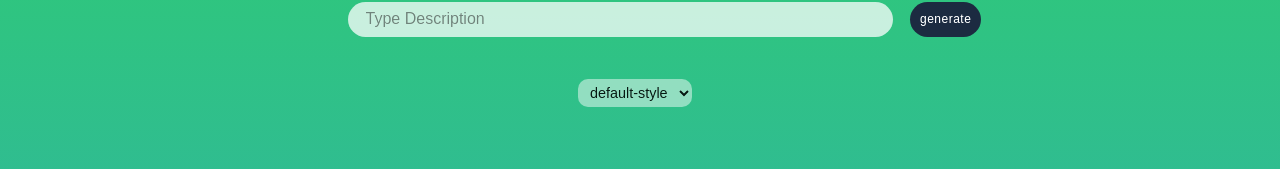
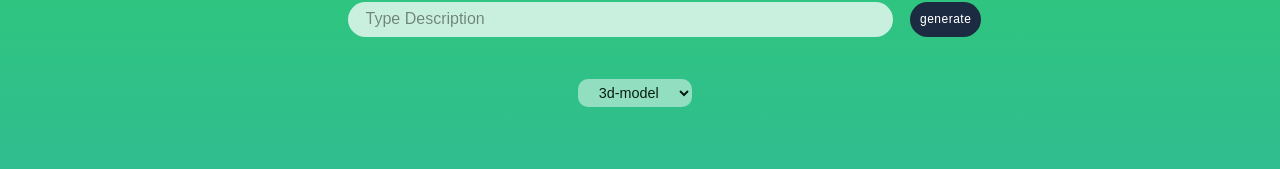
Before and after one commit to binhkid2/Genai, a React (Create React App) app in the folder FrontEnd/: page / in a window 1280 px wide. Shown: the part 164-333 px from the top of the page. Built offline with nearby package versions, Linux system fonts and the light colour scheme; a web font is replaced by a local one.

Commit message:
removed default

```diff
--- a/FrontEnd/src/App.js
+++ b/FrontEnd/src/App.js
@@ -13,7 +13,7 @@ function App() {
   const [viewObj, setObj] = useState("");
   const [bodyStyle, setStyle] = useState({});
   const [imgStyle, setImgStyle] = useState({});
-  const [presetStyle, setPresetStyle] = useState("");
+  const [presetStyle, setPresetStyle] = useState("3d-model");
 
   function disableButton(){
 
@@ -128,7 +128,7 @@ function App() {
 
       <select onChange={hanldePresetStyle} value={presetStyle}>
 
-        <option value="">default-style</option>
+      <option value="3d-model">3d-model</option>
 
         <option value="3d-model">3d-model</option>
         <option value="analog-film">analog-film</option>
```
